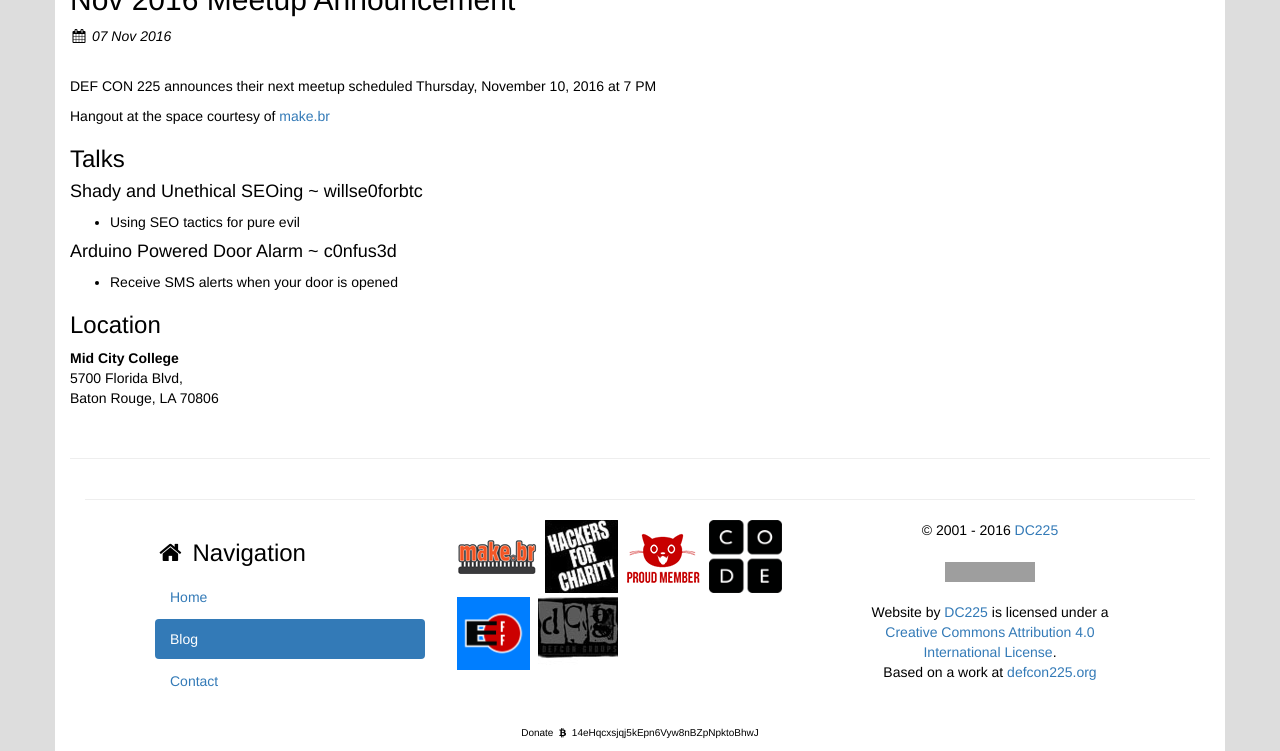
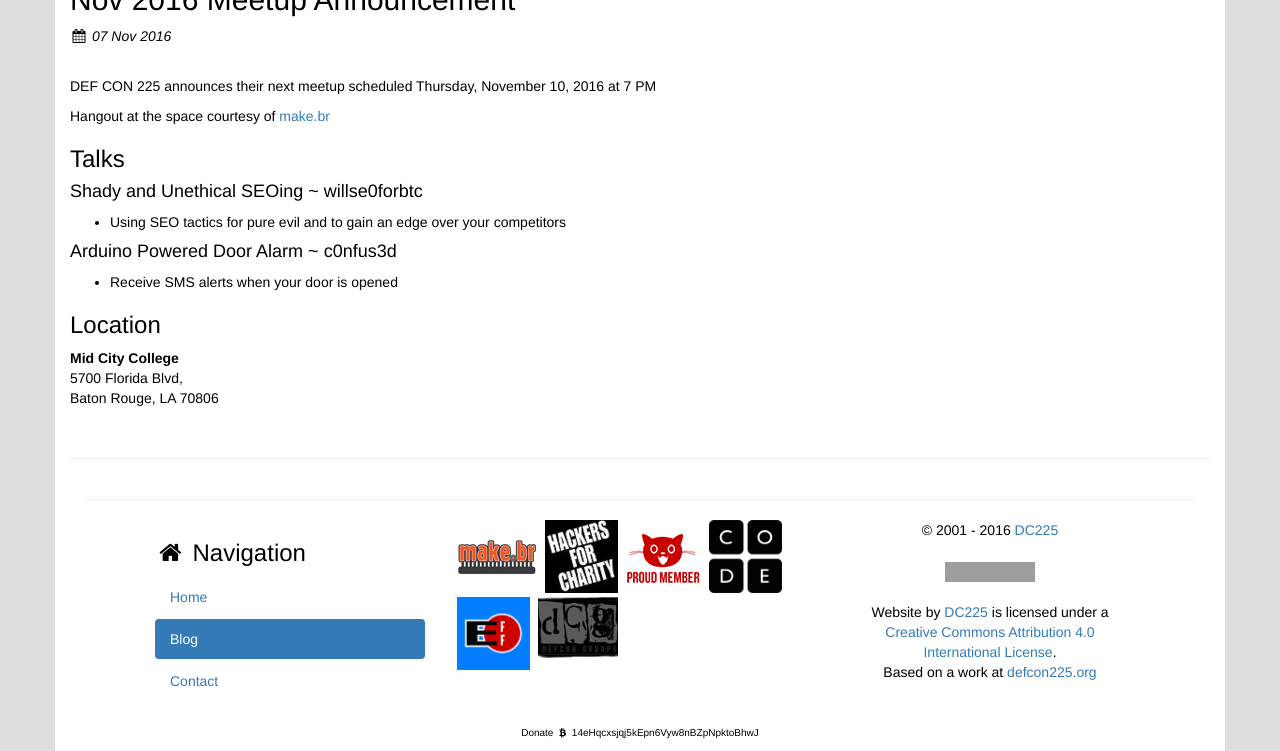
Before and after one commit to dc225/dc225.github.io, a Jekyll site: the page built from _posts/2016-11-07-nov-2016-meetup-announcement.md, in a window 1280 px wide. Shown: the part 320-1071 px from the top of the page. Built offline with Jekyll 4.4.1, drawn with Linux system fonts in a browser that asks for light colours; nearby versions of some CDN libraries; comment, search, counter and statistics services are not loaded; grey boxes are pictures that could not be loaded.

Commit message:
Words
I added words

```diff
--- a/_posts/2016-11-07-nov-2016-meetup-announcement.md
+++ b/_posts/2016-11-07-nov-2016-meetup-announcement.md
@@ -33,7 +33,7 @@ Hangout at the space courtesy of [make.br](http://www.makebr.com)
 ### Talks
 
 #### Shady and Unethical SEOing ~ willse0forbtc
-- Using SEO tactics for pure evil
+- Using SEO tactics for pure evil and to gain an edge over your competitors
 
 #### Arduino Powered Door Alarm ~ c0nfus3d
 - Receive SMS alerts when your door is opened
```
